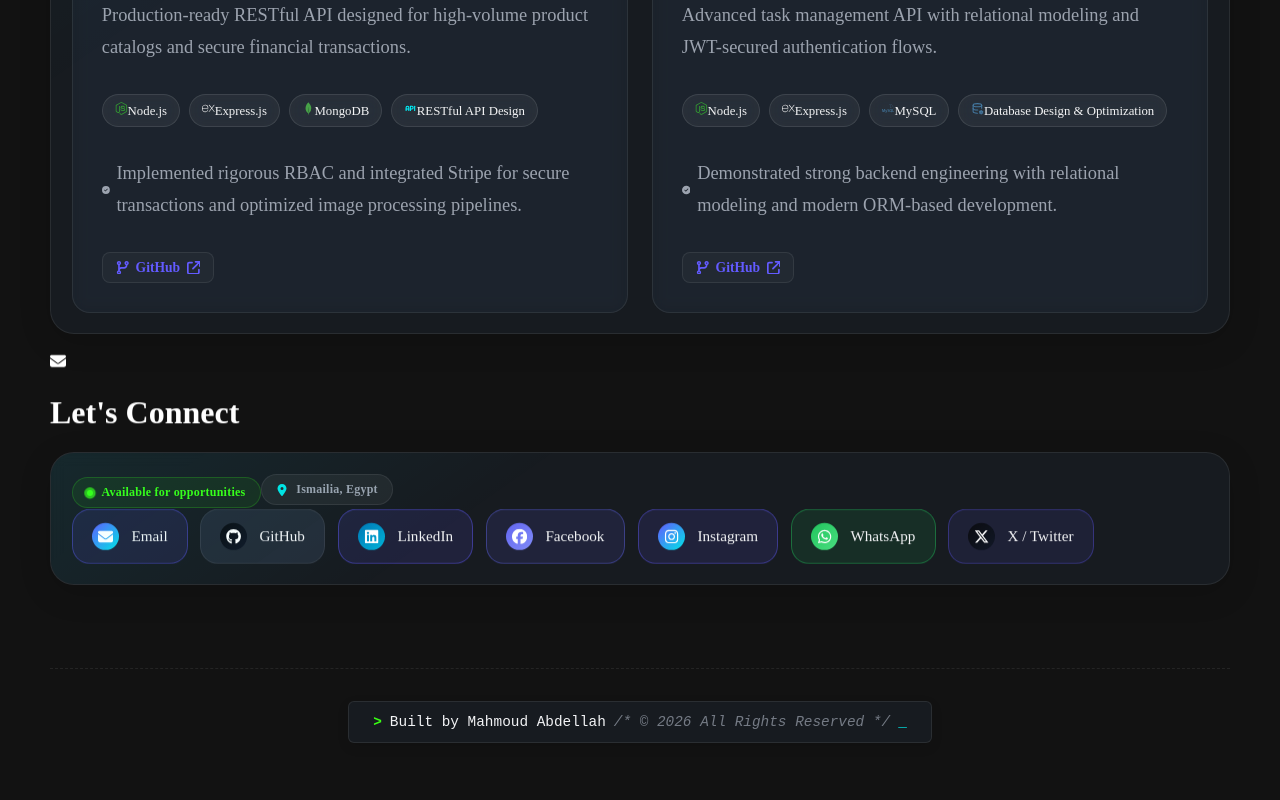
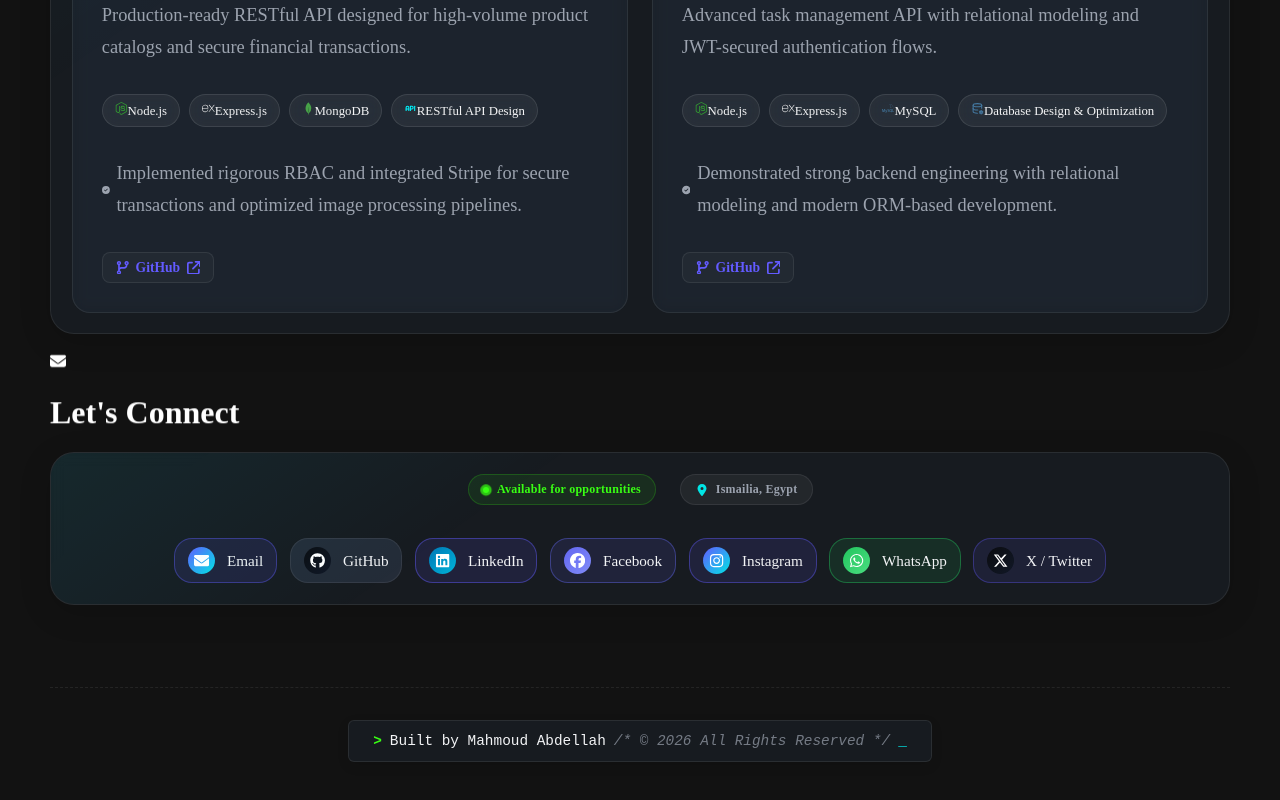
Before and after one commit to Mahmoud142/Mahmoud-Abdellah, a React (Vite) app: page / in a window 1280 px wide. Shown: the part 2915-3715 px from the top of the page. Built offline with nearby package versions, Linux system fonts and the light colour scheme.

Commit message:
style(contact): center contact items and refine spacing and hover effects

```diff
--- a/src/styles/contact.css
+++ b/src/styles/contact.css
@@ -10,11 +10,20 @@
     margin-bottom: 1.5rem;
 }
 
+.contact-info-row {
+    display: flex;
+    justify-content: center;
+    align-items: center;
+    gap: 1.5rem;
+    margin-bottom: 2rem;
+    flex-wrap: wrap;
+}
+
 .contact-grid {
     display: flex;
     flex-wrap: wrap;
     align-items: center;
-    justify-content: flex-start;
+    justify-content: center;
     gap: 0.8rem;
 }
 
@@ -22,8 +31,8 @@
     display: flex;
     align-items: center;
     gap: 0.75rem;
-    padding: 0.8rem 1.2rem;
-    min-height: 3.2rem;
+    padding: 0.5rem 0.8rem;
+    min-height: 2.6rem;
     border-radius: 18px;
     border: 1px solid var(--color-border);
     color: var(--color-text-primary);
@@ -32,13 +41,12 @@
     font-weight: 500;
     font-size: 0.95rem;
     will-change: transform;
-    transition: transform 0.3s cubic-bezier(0.4, 0, 0.2, 1), box-shadow 0.3s ease, filter 0.3s ease;
+    transition: transform 0.25s ease, box-shadow 0.25s ease;
 }
 
 .contact-card:hover {
-    transform: translateY(-4px) scale(1.03);
+    transform: translateY(-3px);
     box-shadow: 0 12px 28px rgba(0, 0, 0, 0.15);
-    filter: brightness(1.15);
     z-index: 10;
 }
 
```
